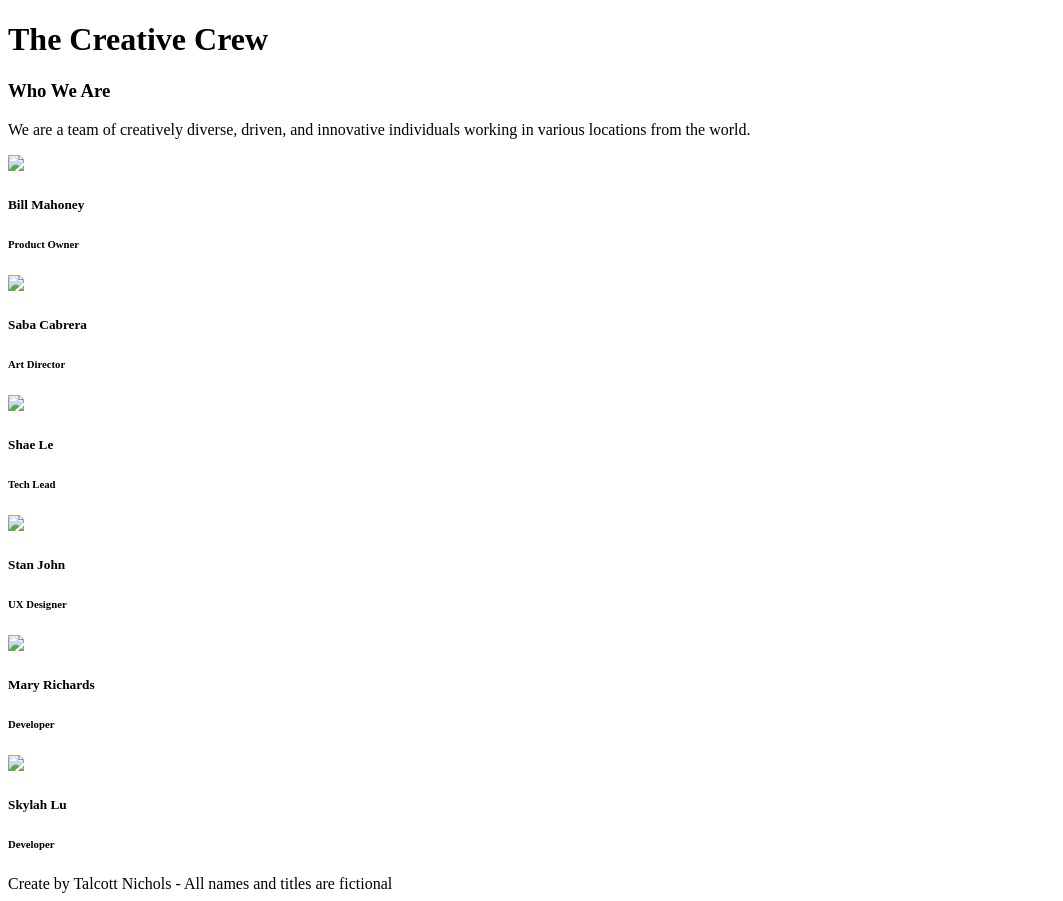
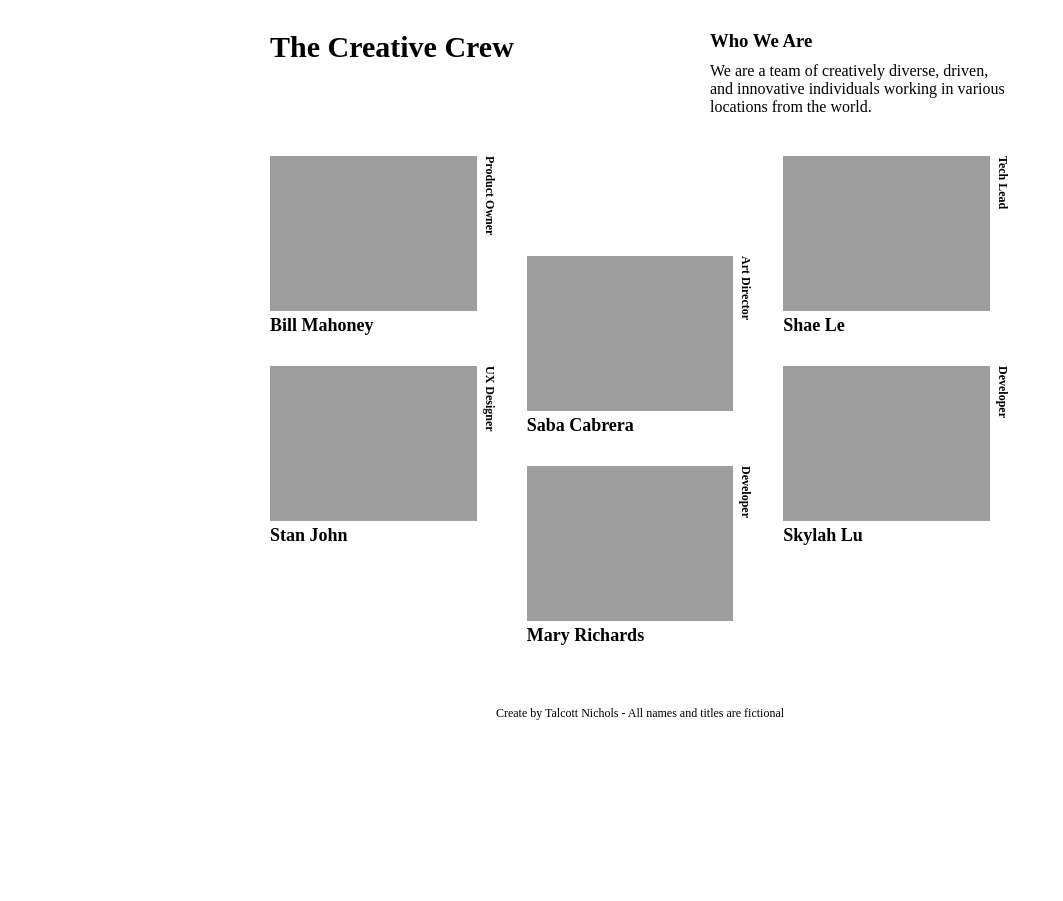
Before and after one commit to TSNichols/responsive-team, a plain HTML site: page index.html in a window 1280 px wide. Shown: the whole page, without its empty margins (0-1063 px from the left). After the commit the page ends 800 px from the top, so only its background shows below. Drawn offline with Linux system fonts and the light colour scheme; the site is published under a folder, as on GitHub Pages, so addresses that start at the root find nothing.

Commit message:
fix image links and change css file name

```diff
--- a/index.html
+++ b/index.html
@@ -3,10 +3,10 @@
   <head>
     <meta charset="utf-8">
     <meta http-equiv="X-UA-Compatible" content="IE=edge">
-    <title></title>
+    <title>Responsive Team Example</title>
     <meta name="description" content="">
     <meta name="viewport" content="width=device-width, initial-scale=1">
-    <link rel="stylesheet" href="/index.css">
+    <link rel="stylesheet" href="style.css">
   </head>
   <body>
 
@@ -23,42 +23,42 @@
       <main>
         <div class="card">
           <div>
-            <img src="/images/team-1.jpg"/>
+            <img src="./images/team-1.jpg"/>
             <h5>Bill Mahoney</h5>
           </div>
           <h6>Product Owner</h6>
         </div>
         <div class="card">
           <div>
-            <img src="/images/team-2.jpg"/>
+            <img src="./images/team-2.jpg"/>
             <h5>Saba Cabrera</h5>
           </div>
           <h6>Art Director</h6>
         </div>
         <div class="card">
           <div>
-            <img src="/images/team-3.jpg"/>
+            <img src="./images/team-3.jpg"/>
             <h5>Shae Le</h5>
           </div>
           <h6>Tech Lead</h6>
         </div>
         <div class="card">
           <div>
-            <img src="/images/team-4.jpg"/>
+            <img src="./images/team-4.jpg"/>
             <h5>Stan John</h5>
           </div>
           <h6>UX Designer</h6>
         </div>
         <div class="card">
           <div>
-            <img src="/images/team-5.jpg"/>
+            <img src="./images/team-5.jpg"/>
             <h5>Mary Richards</h5>
           </div>
           <h6>Developer</h6>
         </div>
         <div class="card">
           <div>
-            <img src="/images/team-6.jpg"/>
+            <img src="./images/team-6.jpg"/>
             <h5>Skylah Lu</h5>
           </div>
           <h6>Developer</h6>
```
Also changed, not shown: style.css (renamed from index.css).
